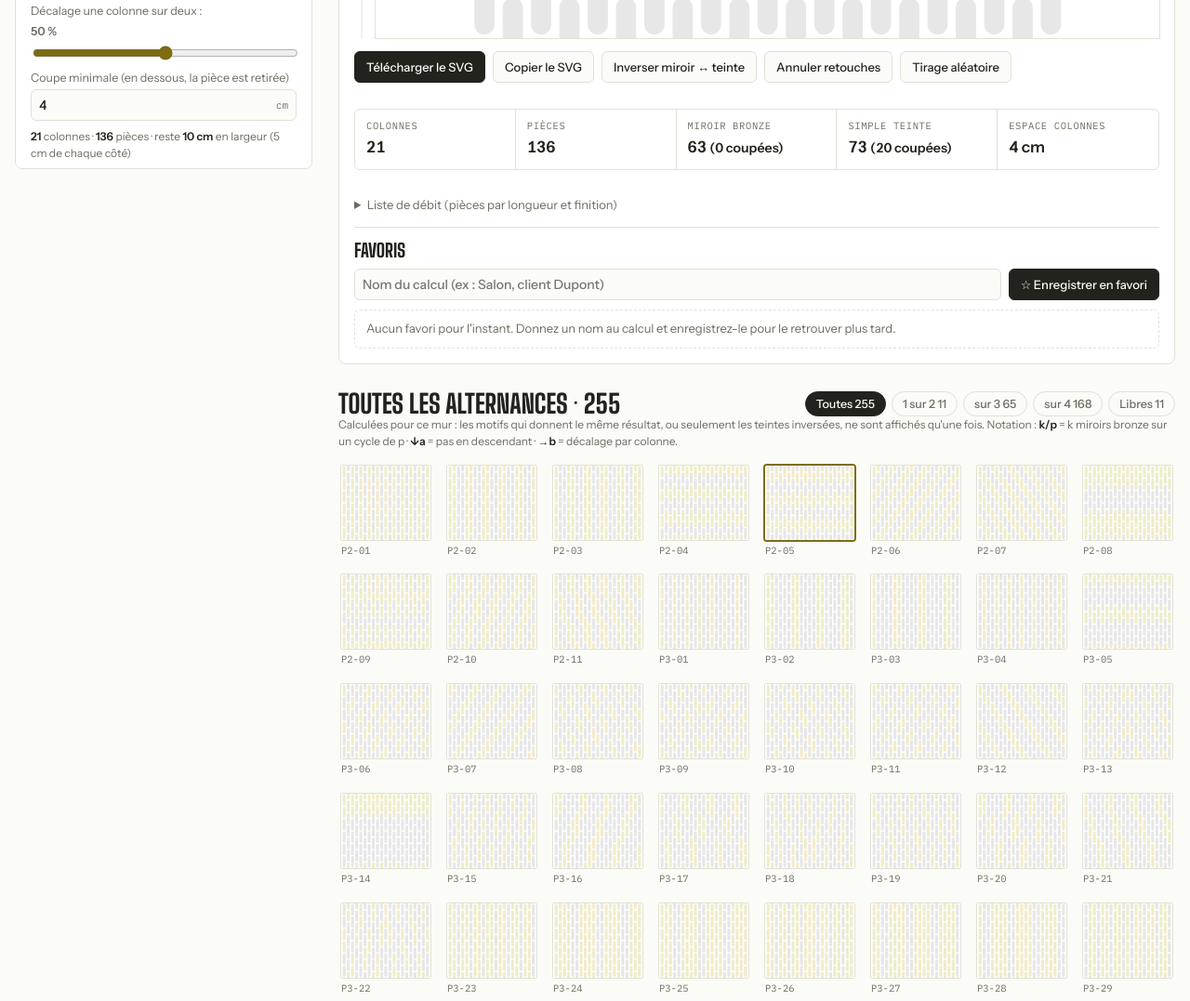
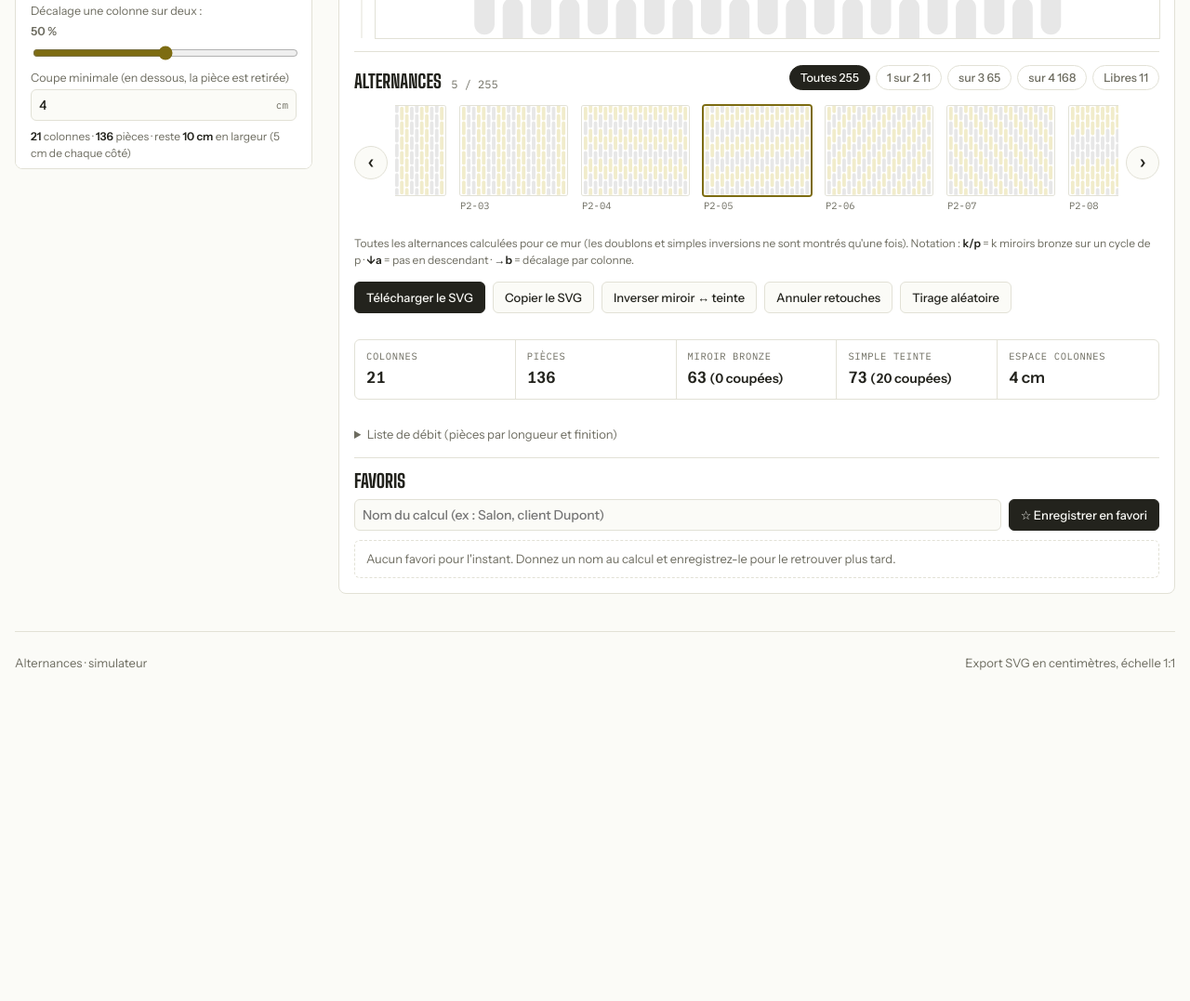
Before and after one commit to abelkhaddar-hue/Habillage, a plain HTML site: page simulateur.html in a window 1280 px wide. Shown: the part 865-1942 px from the top of the page at 93% size. After the commit the page ends 1649 px from the top, so only its background shows below. Drawn offline with Linux system fonts and the light colour scheme.

Commit message:
Alternances en slider sous l'aperçu du mur
Toutes les alternances défilent sur une ligne juste sous l'aperçu,
avec flèches précédent / suivant, navigation au clavier, compteur de
position et filtres par famille. L'ancienne grille en bas de page est
retirée.

Co-Authored-By: Claude Opus 5.5 <noreply@anthropic.com>

```diff
--- a/simulateur.html
+++ b/simulateur.html
@@ -98,13 +98,19 @@ th{font-family:var(--mono);font-size:11px;font-weight:400;color:var(--muted);tex
 .favlist .empty{color:var(--muted);font-size:13px;border-style:dashed}
 
 .libhead{display:flex;justify-content:space-between;gap:12px;flex-wrap:wrap;align-items:end}
-.libhead h2{font-family:var(--display);font-weight:800;text-transform:uppercase;font-size:28px;margin:0;line-height:1}
+.slider{display:grid;gap:10px;border-top:1px solid var(--line);padding-top:14px}
+.slider h3{font-family:var(--display);font-weight:800;text-transform:uppercase;font-size:20px;margin:0;line-height:1}
+.slider .pos{font-family:var(--mono);font-size:12px;font-weight:400;color:var(--muted);text-transform:none;margin-left:6px}
+.strip{display:grid;grid-template-columns:auto minmax(0,1fr) auto;gap:8px;align-items:center}
+.nav{font:500 22px/1 var(--body);width:36px;height:36px;border-radius:50%;border:1px solid var(--line);background:var(--bg);color:var(--fg);cursor:pointer;padding:0 0 3px}
+.nav:hover{border-color:var(--accent)}
 .chips{display:flex;gap:6px;flex-wrap:wrap}
 .chip{font:500 12.5px var(--body);color:var(--muted);background:none;border:1px solid var(--line);border-radius:999px;padding:5px 11px;cursor:pointer}
 .chip[aria-pressed="true"]{background:var(--fg);color:var(--bg);border-color:var(--fg)}
-.lib{display:grid;grid-template-columns:repeat(auto-fill,minmax(96px,1fr));gap:12px;margin-top:14px}
-.card{all:unset;cursor:pointer;display:grid;gap:4px;padding:3px;border-radius:6px}
-.card canvas{display:block;width:100%;height:auto;box-shadow:0 0 0 1px var(--line);border-radius:2px}
+.lib{position:relative;display:flex;gap:10px;overflow-x:auto;scroll-snap-type:x proximity;padding:4px 2px 10px;scrollbar-width:thin;overscroll-behavior-x:contain}
+.lib:focus-visible{outline:2px solid var(--accent);outline-offset:2px;border-radius:6px}
+.card{all:unset;cursor:pointer;display:grid;gap:4px;padding:3px;border-radius:6px;flex:0 0 auto;scroll-snap-align:center}
+.card canvas{display:block;box-shadow:0 0 0 1px var(--line);border-radius:2px}
 .card.on canvas{box-shadow:0 0 0 2px var(--accent)}
 .card:focus-visible{outline:2px solid var(--accent)}
 .card span{font-family:var(--mono);font-size:10.5px;color:var(--muted)}
@@ -115,7 +121,6 @@ footer.site{margin-top:40px;padding-top:24px;border-top:1px solid var(--line);fo
 .embed nav.top,.embed header,.embed footer.site{display:none}
 .embed .panel{position:static;max-height:none}
 .embed #preview svg{max-height:640px}
-.embed .lib{max-height:560px;overflow:auto;padding:4px}
 </style>
 </head>
 <body>
@@ -218,6 +223,18 @@ footer.site{margin-top:40px;padding-top:24px;border-top:1px solid var(--line);fo
         <span class="dimh" id="dimH"></span>
         <div id="preview"></div>
       </div>
+      <div class="slider">
+        <div class="libhead">
+          <h3>Alternances <span class="pos" id="libPos"></span></h3>
+          <div class="chips" id="chips"></div>
+        </div>
+        <div class="strip">
+          <button type="button" class="nav" id="bPrev" aria-label="Alternance précédente">‹</button>
+          <div class="lib" id="lib" tabindex="0" aria-label="Toutes les alternances, flèches gauche et droite pour changer"></div>
+          <button type="button" class="nav" id="bNext" aria-label="Alternance suivante">›</button>
+        </div>
+        <p class="note">Toutes les alternances calculées pour ce mur (les doublons et simples inversions ne sont montrés qu'une fois). Notation : <b>k/p</b> = k miroirs bronze sur un cycle de p · <b>↓a</b> = pas en descendant · <b>→b</b> = décalage par colonne.</p>
+      </div>
       <div class="btns">
         <button type="button" class="b primary" id="bExport">Télécharger le SVG</button>
         <button type="button" class="b" id="bCopy">Copier le SVG</button>
@@ -238,15 +255,6 @@ footer.site{margin-top:40px;padding-top:24px;border-top:1px solid var(--line);fo
         </div>
         <ul class="favlist" id="favList"></ul>
       </div>
-    </section>
-
-    <section>
-      <div class="libhead">
-        <h2>Toutes les alternances · <span id="libCount"></span></h2>
-        <div class="chips" id="chips"></div>
-      </div>
-      <p class="note">Calculées pour ce mur : les motifs qui donnent le même résultat, ou seulement les teintes inversées, ne sont affichés qu'une fois. Notation : <b>k/p</b> = k miroirs bronze sur un cycle de p · <b>↓a</b> = pas en descendant · <b>→b</b> = décalage par colonne.</p>
-      <div class="lib" id="lib"></div>
     </section>
   </div>
 </div>
@@ -458,12 +466,11 @@ function drawChips(){
 function drawLib(){
   const lib=$('lib'); lib.innerHTML='';
   const items=LIST.filter(x=>filter==='all'||x.fam===filter);
-  $('libCount').textContent=items.length;
-  const tw=96, sc=tw/L.W, th=Math.round(L.H*sc), dpr=Math.min(2,window.devicePixelRatio||1);
+  const th=96, tw=Math.max(40,Math.min(220,Math.round(th*L.W/L.H))), sc=tw/L.W, dpr=Math.min(2,window.devicePixelRatio||1);
   const frag=document.createDocumentFragment();
   for(const it of items){
     const b=document.createElement('button'); b.type='button'; b.className='card'+(it.key===curKey?' on':''); b.title=it.key;
-    const cv=document.createElement('canvas'); cv.width=tw*dpr; cv.height=th*dpr;
+    const cv=document.createElement('canvas'); cv.width=tw*dpr; cv.height=th*dpr; cv.style.width=tw+'px'; cv.style.height=th+'px';
     const x=cv.getContext('2d'); x.scale(dpr*sc,dpr*sc);
     x.fillStyle=P.cWall; x.fillRect(0,0,L.W,L.H);
     x.save(); x.beginPath(); x.rect(L.zx,L.zy,L.zw,L.zh); x.clip();
@@ -475,11 +482,25 @@ function drawLib(){
     }
     x.restore();
     b.append(cv); const sp=document.createElement('span'); sp.textContent=it.id; b.append(sp);
-    b.onclick=()=>{curKey=it.key;invert=false;flips.clear();lib.querySelectorAll('.card.on').forEach(e=>e.classList.remove('on'));b.classList.add('on');drawPreview();drawStats();$('preview').scrollIntoView({behavior:'smooth',block:'nearest'})};
+    b.dataset.key=it.key; b.onclick=()=>pick(it.key);
     frag.append(b);
   }
-  lib.append(frag);
+  lib.append(frag); markOn(false);
 }
+// sélection d'une alternance depuis le slider
+const libItems=()=>LIST.filter(x=>filter==='all'||x.fam===filter);
+function markOn(smooth){
+  const lib=$('lib'), items=libItems(), i=items.findIndex(x=>x.key===curKey);
+  lib.querySelectorAll('.card.on').forEach(e=>e.classList.remove('on'));
+  const card=lib.querySelector(`.card[data-key="${CSS.escape(curKey)}"]`);
+  $('libPos').textContent=i>=0?`${i+1} / ${items.length}`:`${items.length}`;
+  if(!card)return; card.classList.add('on');
+  lib.scrollTo({left:card.offsetLeft-lib.clientWidth/2+card.offsetWidth/2,behavior:smooth?'smooth':'auto'});
+}
+function pick(key){curKey=key;invert=false;flips.clear();drawPreview();drawStats();markOn(true)}
+function step(d){const items=libItems();if(!items.length)return;let i=items.findIndex(x=>x.key===curKey);i=i<0?0:(i+d+items.length)%items.length;pick(items[i].key)}
+$('bPrev').onclick=()=>step(-1); $('bNext').onclick=()=>step(1);
+$('lib').addEventListener('keydown',e=>{if(e.key==='ArrowRight'){e.preventDefault();step(1)}else if(e.key==='ArrowLeft'){e.preventDefault();step(-1)}});
 
 function update(){
   layout(); buildGens();
```
